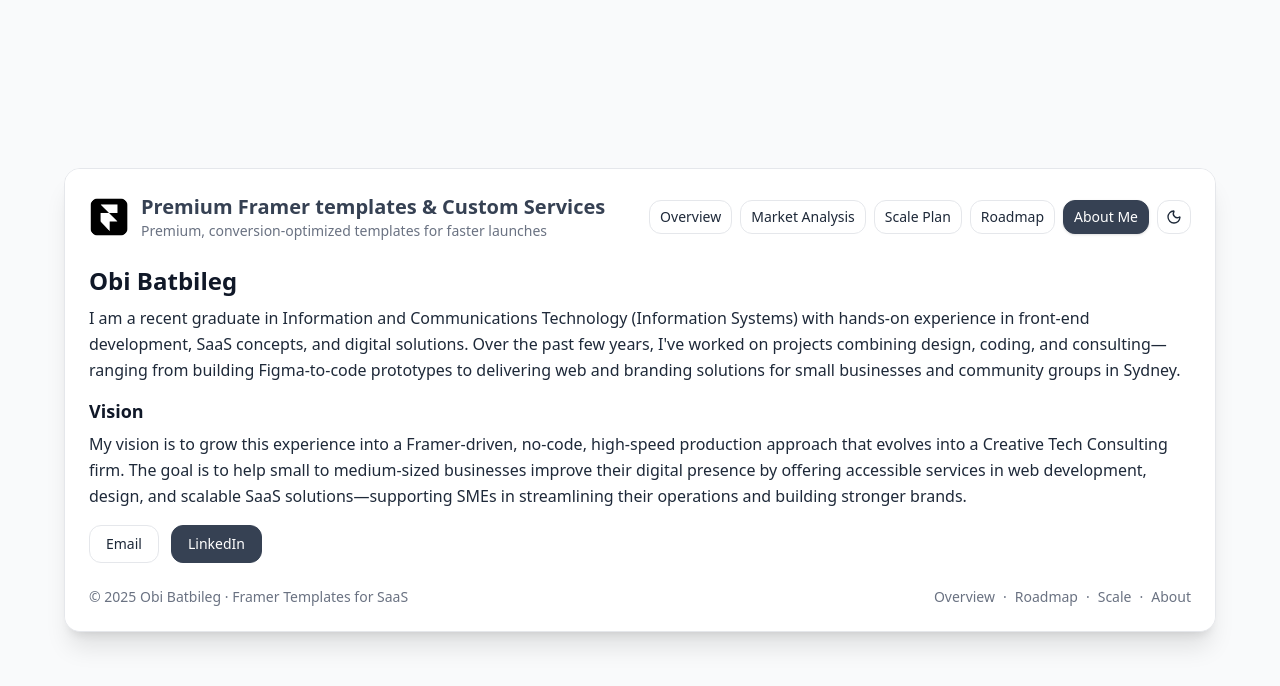
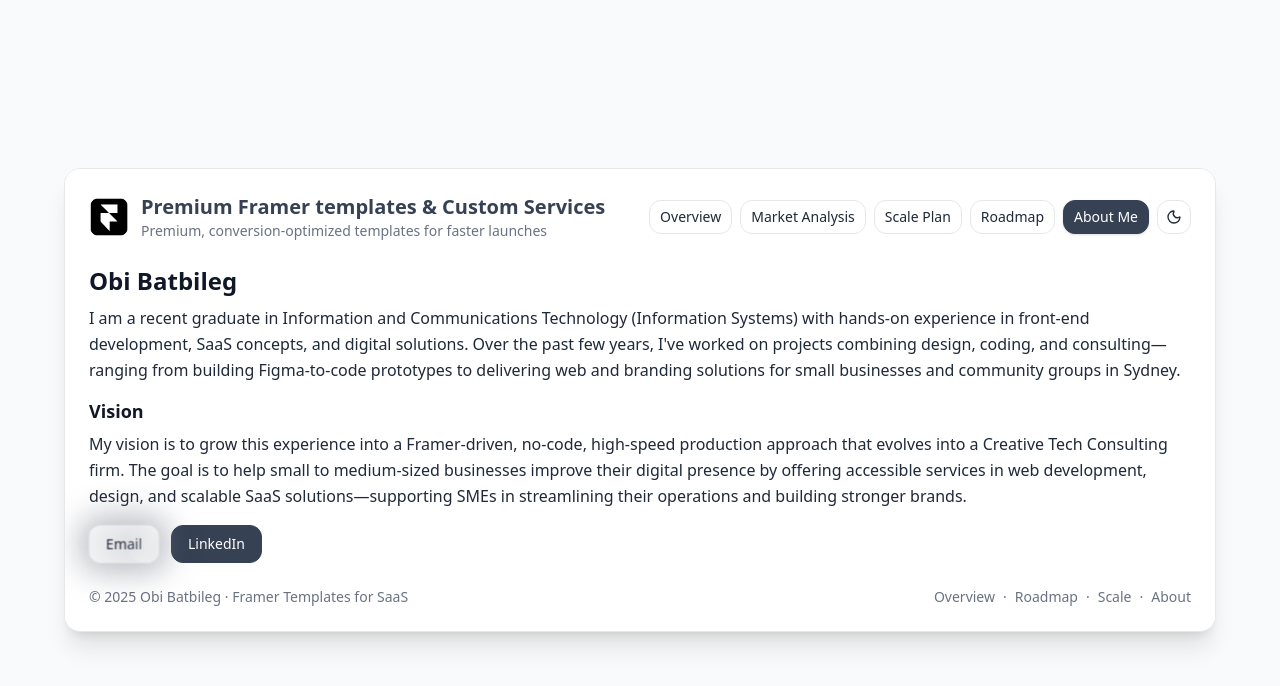
Before and after one commit to ObiBat/framer-templates-deck, a React (Vite) app: page / in a window 1280 px wide. Both pictures are taken after a click on the button "About Me". Shown: the top 686 px of the page. Built offline with nearby package versions, Linux system fonts and the light colour scheme.

Commit message:
Update App.jsx

```diff
--- a/src/App.jsx
+++ b/src/App.jsx
@@ -14,6 +14,7 @@ export default function InvestorDeck() {
   const [amountRaised, setAmountRaised] = useState(0);
   const [isDarkMode, setIsDarkMode] = useState(false);
   const [currentOpportunity, setCurrentOpportunity] = useState(0);
+  const [emailCopied, setEmailCopied] = useState(false);
 
   // Dark mode toggle function
   const toggleDarkMode = () => {
@@ -59,6 +60,29 @@ export default function InvestorDeck() {
 
     return () => clearInterval(interval);
   }, []);
+
+  const handleCopyEmail = async () => {
+    const email = 'obibatbileg@gmail.com';
+    try {
+      if (navigator.clipboard && navigator.clipboard.writeText) {
+        await navigator.clipboard.writeText(email);
+      } else {
+        const textarea = document.createElement('textarea');
+        textarea.value = email;
+        textarea.style.position = 'fixed';
+        textarea.style.opacity = '0';
+        document.body.appendChild(textarea);
+        textarea.select();
+        document.execCommand('copy');
+        document.body.removeChild(textarea);
+      }
+      setEmailCopied(true);
+      setTimeout(() => setEmailCopied(false), 2500);
+    } catch (e) {
+      setEmailCopied(true);
+      setTimeout(() => setEmailCopied(false), 2500);
+    }
+  };
 
   const TARGET_AMOUNT = 10000;
   const raisedPercent = Math.max(0, Math.min(100, Math.round((amountRaised / TARGET_AMOUNT) * 100)));
@@ -697,7 +721,7 @@ export default function InvestorDeck() {
 
                     <div className="flex gap-3 flex-wrap">
                       <a href={PDF_URL} download>
-                        <Button className="rounded-xl text-xs md:text-sm px-3 py-1.5" isDarkMode={isDarkMode}>Download Full Plan (PDF)</Button>
+                        <Button className={`rounded-xl text-xs md:text-sm px-3 py-1.5 ambient-attention ${isDarkMode ? 'ambient-dark' : 'ambient-light'}`} isDarkMode={isDarkMode}>Download Full Plan (PDF)</Button>
                       </a>
                       <Button variant="outline" className="rounded-xl text-xs md:text-sm px-3 py-1.5" onClick={() => { setPage("roadmap"); }} isDarkMode={isDarkMode}>View Roadmap</Button>
                     </div>
@@ -1293,13 +1317,18 @@ export default function InvestorDeck() {
                   <p className={`text-sm md:text-base leading-relaxed mb-3.5 transition-colors duration-300 ${isDarkMode ? 'text-gray-200' : 'text-gray-800'}`}>
                     My vision is to grow this experience into a Framer-driven, no-code, high-speed production approach that evolves into a Creative Tech Consulting firm. The goal is to help small to medium-sized businesses improve their digital presence by offering accessible services in web development, design, and scalable SaaS solutions—supporting SMEs in streamlining their operations and building stronger brands.
                   </p>
-                  <div className="mt-4 flex flex-wrap gap-3">
-                      <a href="mailto:hello@obii.tech" target="_blank" rel="noreferrer">
-                      <Button className="rounded-xl text-xs md:text-sm px-3 py-1.5" isDarkMode={isDarkMode}>Email</Button>
-                      </a>
+                  <div className="mt-4 flex flex-wrap gap-3 relative">
+                      <button onClick={handleCopyEmail} aria-label="Copy email address">
+                        <Button className={`rounded-xl text-xs md:text-sm px-3 py-1.5 ambient-attention ${isDarkMode ? 'ambient-dark' : 'ambient-light'}`} isDarkMode={isDarkMode}>Email</Button>
+                      </button>
                       <a href="https://www.linkedin.com/in/obi-batbileg" target="_blank" rel="noreferrer">
                       <Button variant="outline" className="rounded-xl text-xs md:text-sm px-3 py-1.5" isDarkMode={isDarkMode}>LinkedIn</Button>
                       </a>
+                      {emailCopied && (
+                        <div className={`absolute -top-9 left-0 rounded-md px-2 py-1 text-[11px] shadow transition-colors duration-300 ${isDarkMode ? 'bg-gray-700 text-white border border-gray-600' : 'bg-white text-gray-900 border border-gray-200'}`}>
+                          Copied! obibatbileg@gmail.com ✔️
+                        </div>
+                      )}
                   </div>
                 </div>
               </motion.section>
```
